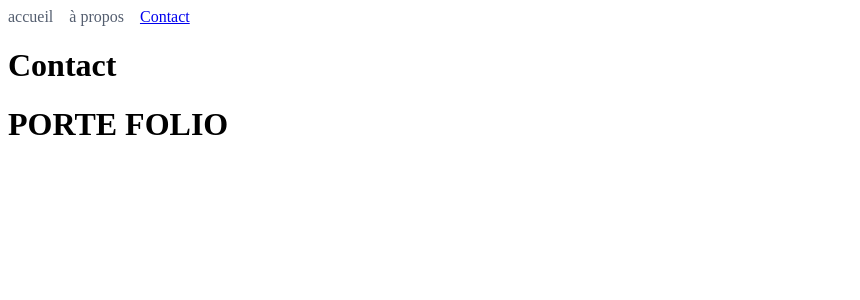
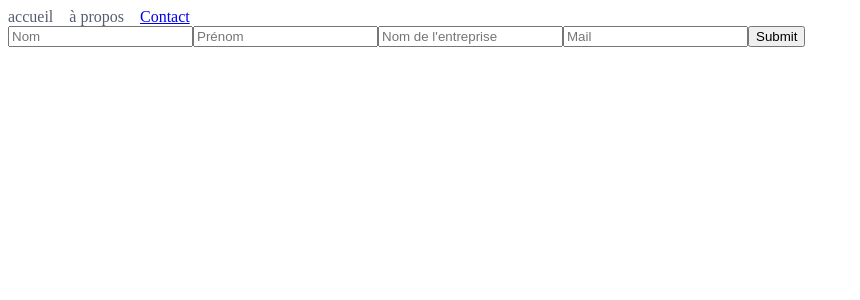
Before and after one commit to Christophe28/all-projects, a React (Create React App) app in the folder my-app/: page /all-projects/contact in a window 1280 px wide. Shown: the top 300 px of the page, without its empty margins (0-860 px from the left). Built offline with nearby package versions, Linux system fonts and the light colour scheme.

Commit message:
update navLink to projects

```diff
--- a/my-app/public/index.html
+++ b/my-app/public/index.html
@@ -8,6 +8,5 @@
   </head>
   <body>
     <div id="root"></div>
-    <h1>PORTE FOLIO</h1>
   </body>
 </html>
--- a/my-app/src/components/projects/types-project.jsx
+++ b/my-app/src/components/projects/types-project.jsx
@@ -1,5 +1,4 @@
 import React from 'react';
-import { NavLink } from 'react-router-dom';
 
 import OneNav from '../navigation/one-nav';
 
--- a/my-app/src/index.js
+++ b/my-app/src/index.js
@@ -3,7 +3,6 @@ import ReactDOM from 'react-dom/client';
 import { BrowserRouter as Router } from 'react-router-dom';
 import App from './App';
 
-console.log("yo voyons si ça marche index.js")
 const root = ReactDOM.createRoot(document.getElementById('root'));
 root.render(
   <Router basename='/all-projects'>
--- a/my-app/src/pages/big-projects.jsx
+++ b/my-app/src/pages/big-projects.jsx
@@ -1,5 +1,4 @@
 import React from 'react';
-import { NavLink } from 'react-router-dom';
 
 import ViewWrapper from '../components/view-wrapper/view-wrapper';
 
@@ -8,12 +7,7 @@ const BigProjects = () => {
         <div className="container-big-projects">
             <ViewWrapper>
                 Gros projets
-                <NavLink
-                    to="//christophe28.github.io/configurator/"
-                >
-                    <p>Configurateur inseetu</p>
-                </NavLink>
-
+                <a href="//christophe28.github.io/configurator">Configurateur inseetu</a>
             </ViewWrapper>
         </div>
     );
--- a/my-app/src/pages/contact.jsx
+++ b/my-app/src/pages/contact.jsx
@@ -5,7 +5,13 @@ const Contact = () => {
     return (
         <div className="container-contact">
             <ViewWrapper>
-                <h1>Contact</h1>
+                <form>
+                    <input type="text" placeholder="Nom"/>
+                    <input type="text" placeholder="Prénom"/>
+                    <input type="text" placeholder="Nom de l'entreprise" />
+                    <input type="email" placeholder="Mail" />
+                    <input type="submit" />
+                </form>
             </ViewWrapper>
         </div>
     );
--- a/my-app/src/pages/home.jsx
+++ b/my-app/src/pages/home.jsx
@@ -1,5 +1,4 @@
 import React from 'react';
-import { NavLink } from 'react-router-dom';
 
 import TypesProjects from '../components/projects/types-project';
 import ViewWrapper from '../components/view-wrapper/view-wrapper';
--- a/my-app/src/pages/on-progress.jsx
+++ b/my-app/src/pages/on-progress.jsx
@@ -1,5 +1,4 @@
 import React from 'react';
-import { NavLink } from 'react-router-dom';
 import ViewWrapper from '../components/view-wrapper/view-wrapper';
 
 const OnProgress = () => {
@@ -7,12 +6,9 @@ const OnProgress = () => {
         <div>
             <ViewWrapper>
                 <h1>Toujours en cours</h1>
-
-                <NavLink
-                to="//christophe28.github.io/randomType"
-                >
-                    randomType Pkm
-                </NavLink>
+                <a href="//christophe28.github.io/randomType">
+                    randomType Pokémon
+                </a>
             </ViewWrapper>
         </div>
     );
```
